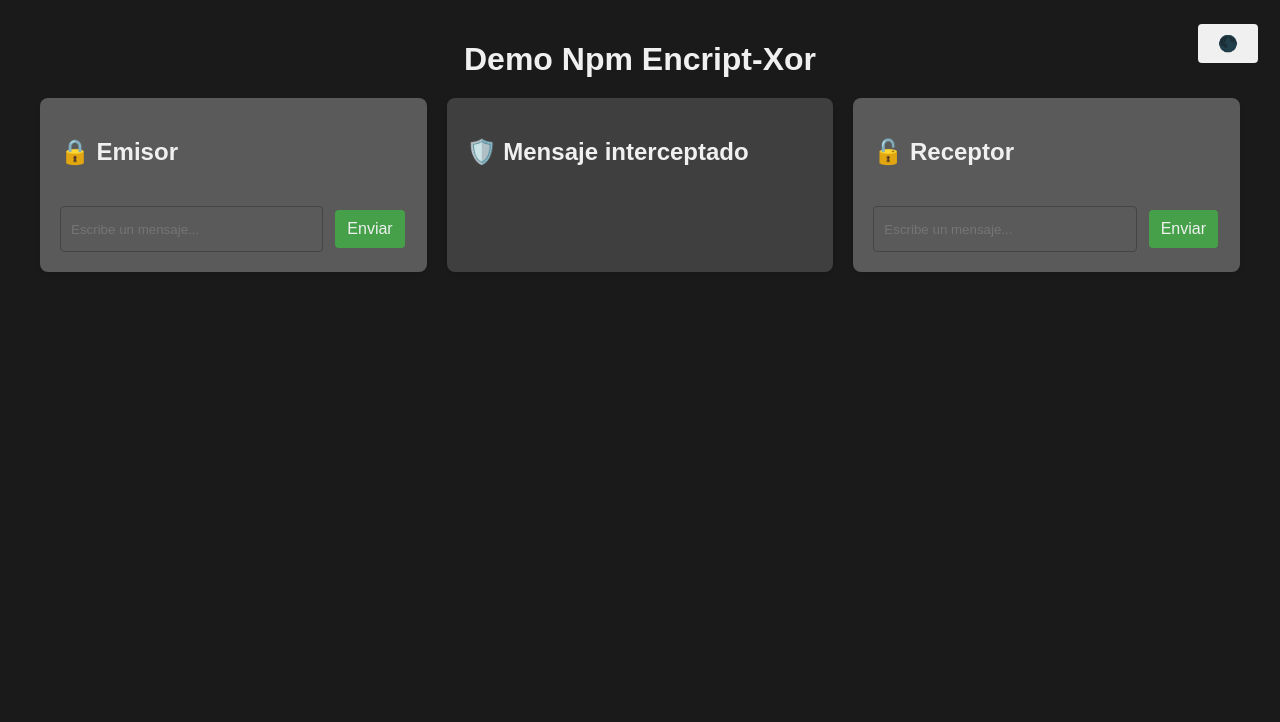
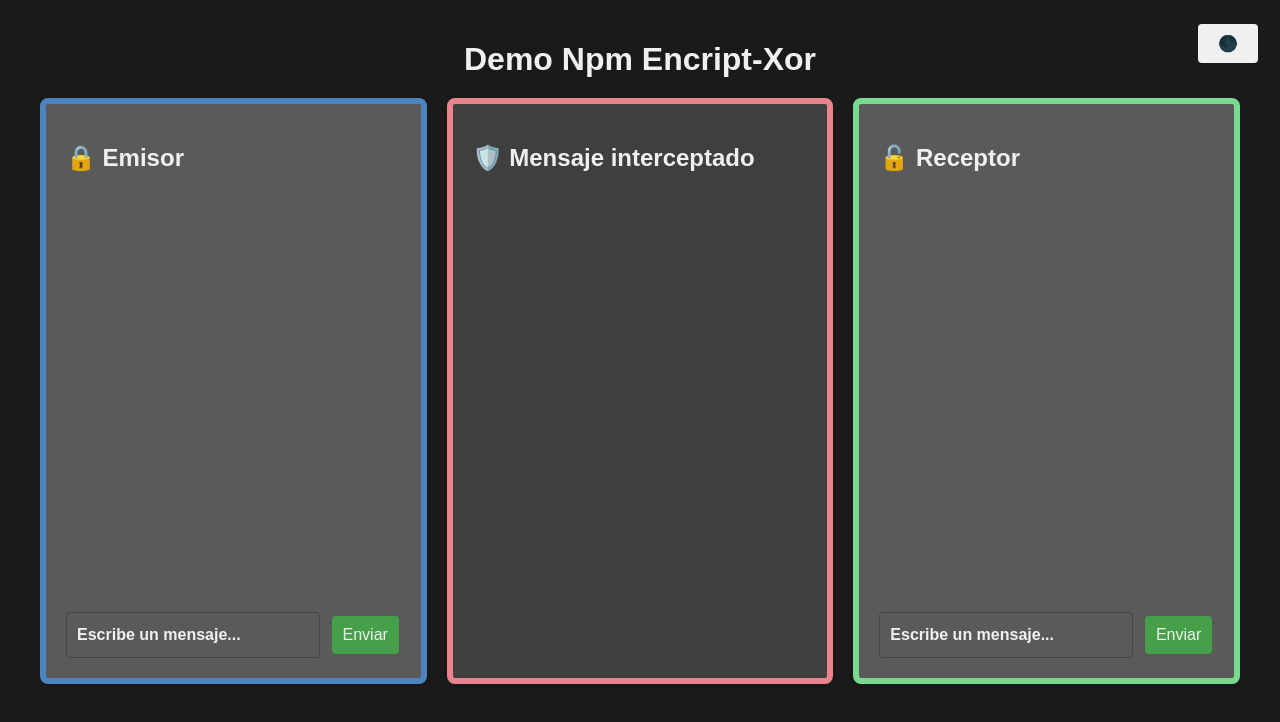
Before and after one commit to LautaroEmanuelG/Encripta-xor_Demo, a website built with webpack: page index.html in a window 1280 px wide. Both pictures are taken after a click on the button 1228 px from the left and 43 px from the top of the page. Built offline with nearby package versions, Linux system fonts and the light colour scheme; what encripta-xor would draw is missing.

Commit message:
Fix (Styles) : Contornos y placeholders

```diff
--- a/index.html
+++ b/index.html
@@ -14,7 +14,7 @@
     <button id="toggle-dark-mode" class="btn-dark"></button>
     <div class="container">
         <!-- Bloque 1 -->
-        <div class="chat-window block" id="chatA">
+        <div class="block-sent block" id="chatA">
             <div class="chat-header">
                 <h2>🔒 Emisor</h2>
             </div>
@@ -26,7 +26,7 @@
         </div>
 
         <!-- Interceptador -->
-        <div class="chat-window block" id="intercepted">
+        <div class="block-intercepted block" id="intercepted">
             <div class="chat-header">
                 <h2>🛡️ Mensaje interceptado</h2>
             </div>
@@ -34,7 +34,7 @@
         </div>
 
         <!-- Bloque 2 -->
-        <div class="chat-window block" id="chatB">
+        <div class="block-received block" id="chatB">
             <div class="chat-header">
                 <h2>🔓 Receptor</h2>
             </div>
--- a/main.css
+++ b/main.css
@@ -9,6 +9,9 @@
     --textarea-bg-color: #e2e1e1;
     --bg-color-intercept: #f76363;
     --btn-dark: #333;
+    --border-color-sent: #007bff; /* Azul para el emisor */
+    --border-color-received: #28a745; /* Verde para el receptor */
+    --border-color-intercepted: #dc3545; /* Rojo para el interceptado */
 }
 
 body.dark-mode {
@@ -22,7 +25,23 @@ body.dark-mode {
     --textarea-bg-color: #3a3a3a;
     --bg-color-intercept: #b67c7c;
     --btn-dark: #f0f0f0;
+    --border-color-sent: #4c84c0; /* Azul más oscuro para el emisor en dark-mode */
+    --border-color-received: #78da8f; /* Verde más oscuro para el receptor */
+    --border-color-intercepted: #e9848e; /* Rojo más oscuro para el interceptado */
 }
+
+.block-sent {
+    border: 6px solid var(--border-color-sent); /* Borde azul para el emisor */
+}
+
+.block-received {
+    border: 6px solid var(--border-color-received); /* Borde verde para el receptor */
+}
+
+.block-intercepted {
+    border: 6px solid var(--border-color-intercepted); /* Borde rojo para el interceptado */
+}
+
 
 body {
     font-family: Arial, sans-serif;
@@ -67,6 +86,8 @@ body.dark-mode .btn-dark::after {
     gap: 20px;
     max-width: 1200px;
     margin: 0 auto;
+    flex-grow: 1;
+    min-height: 0;
 }
 
 .block {
@@ -75,6 +96,9 @@ body.dark-mode .btn-dark::after {
     padding: 20px;
     border-radius: 8px;
     box-shadow: 0 2px 4px rgba(0, 0, 0, 0.1);
+    display: flex;
+    flex-direction: column;
+    min-height: 0; /* Ensure flex-grow works correctly */
 }
 
 .chat-input {
@@ -90,6 +114,17 @@ body.dark-mode .btn-dark::after {
     border-radius: 4px;
     background-color: var(--block-bg-color);
     color: var(--text-color);
+}
+
+.chat-input input[type="text"]:focus {
+    outline: none;
+    border: 3px solid var(--border-color-sent);
+}
+
+.chat-input input[type="text"]::placeholder {
+    font-size: medium;
+    font-weight: 600;
+    color: var(--text-color)
 }
 
 .chat-input button {
@@ -138,20 +173,6 @@ label {
     background-color: var(--block-bg-color-intercept);
 }
 
-.input-box {
-    width: 100%;
-    padding: 10px;
-    margin-bottom: 10px;
-    border: 1px solid var(--input-border-color);
-    border-radius: 4px;
-    background-color: var(--block-bg-color);
-    color: var(--text-color);
-}
-
-.input-box ::placeholder {
-    color: var(--text-color);
-}
-
 .btn-send {
     background-color: var(--button-bg-color);
     color: var(--button-text-color);
@@ -183,6 +204,7 @@ label {
     overflow-y: auto;
     display: flex;
     flex-direction: column;
+    height: clamp(100px, 400px, 500px);
 }
 
 .message {
@@ -208,7 +230,7 @@ label {
     color: var(--text-color);
 }
 
-@media (max-width: 768px) {
+@media (max-width: 950px) {
     .container {
         flex-direction: column;
     }
```
